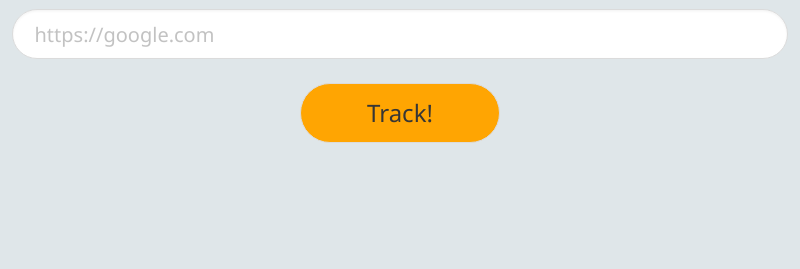
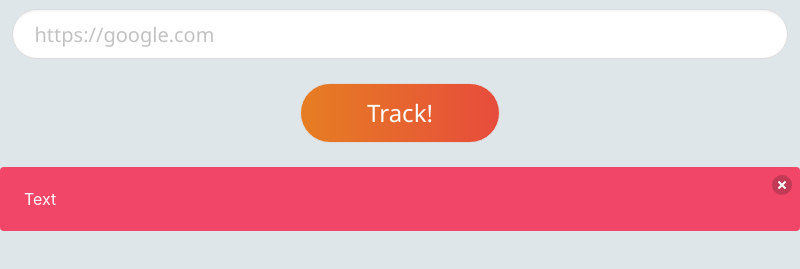
Before and after one commit to dhens/PagePanel, an Electron app: page ui/index.html in a window 800 px wide. Shown: the part 75-344 px from the top of the page. Drawn offline with Linux system fonts and the light colour scheme.

Commit message:
changed Track! button styling to be a reddish gradient. added initial nnotification div element for future development

```diff
--- a/ui/index.html
+++ b/ui/index.html
@@ -16,13 +16,19 @@
         <div class="field">
             <div class="colums">
                 <div class="column">
-                    <input id="url-input-field" class="input is-rounded is-medium has-icons-left" type="text" placeholder="https://google.com">
+                    <input id="url-input-field" class="input is-rounded is-medium has-icons-left" type="text"
+                        placeholder="https://google.com">
                 </div>
                 <div class="column has-text-centered">
                     <button id="submit-url-input" class="button is-rounded">Track!</button>
                 </div>
             </div>
         </div>
+        <div class="notification is-danger">
+            <button class="delete"></button>
+            Text
+        </div>
+
     </div>
 </body>
 
--- a/ui/style.css
+++ b/ui/style.css
@@ -10,8 +10,13 @@ html {
 .button {
     font-family: 'Segoe UI', Tahoma, Geneva, Verdana, sans-serif;
     font-size: x-large;
-    background-color: #ffa502;
+    background-image: linear-gradient(to right, #e67e22, #e74c3c);
+    color: white;
     width: 200px;
+}
+
+.button:hover {
+    color: white;
 }
 
 h1 {
@@ -25,6 +30,7 @@ input {
     border: 0;
     border-radius: 0;
     background-color: white;
+    width: 50%;
 }
 
 input:focus {
```
